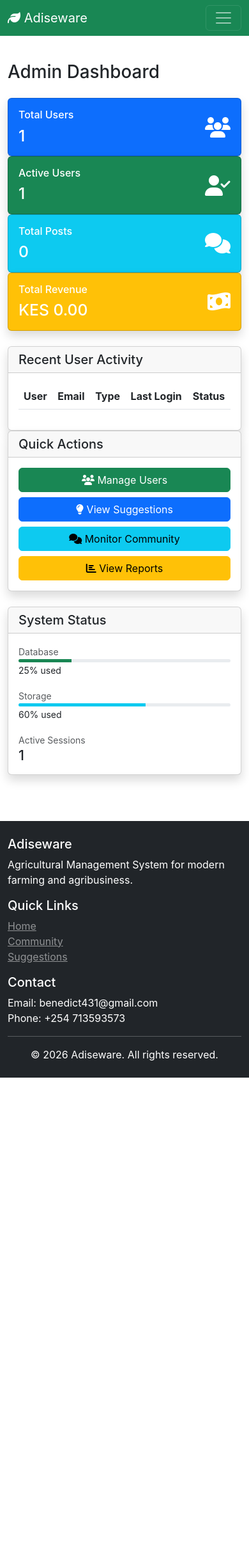
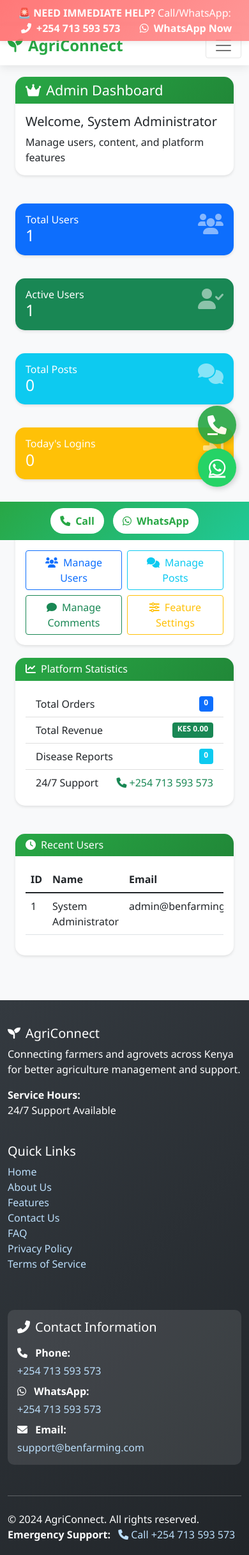
Before and after one commit to benedict431app/benfarming, a Flask app: page /admin/dashboard in a window 390 px wide. Shown: the whole page at 64% size. Before the commit the page ends 1684 px from the top, so only its background shows below. Run offline with Flask 3, Linux system fonts and the light colour scheme; a user stored in the database is signed in; lists and menus that the app fills with data are empty.

Commit message:
Add files via upload

```diff
--- a/templates/admin/dashboard.html
+++ b/templates/admin/dashboard.html
@@ -1,124 +1,224 @@
-{% extends "components/base.html" %}
-
-{% block title %}Admin Dashboard - Adiseware{% endblock %}
-
+{% extends "base.html" %}
 {% block content %}
+<div class="container-fluid">
+    <!-- Admin Header -->
+    <div class="row mb-4">
+        <div class="col-12">
+            <div class="card">
+                <div class="card-header bg-danger text-white">
+                    <h4 class="mb-0"><i class="fas fa-crown me-2"></i>Admin Dashboard</h4>
+                </div>
+                <div class="card-body">
                     <div class="row">
-    <div class="col-md-12">
-        <h1 class="mb-4">Admin Dashboard</h1>
-
-        <!-- Stats Cards -->
-        <div class="row mb-4">
-            <div class="col-md-3">
-                <div class="card bg-primary text-white shadow">
-                    <div class="card-body">
-                        <div class="d-flex justify-content-between align-items-center">
-                            <div>
-                                <h6 class="card-title">Total Users</h6>
-                                <h2 class="mb-0">{{ stats.total_users }}</h2>
+                        <div class="col-md-8">
+                            <h5>Welcome, System Administrator</h5>
+                            <p class="mb-0">Manage users, content, and platform features</p>
                         </div>
-                            <i class="fas fa-users fa-2x"></i>
+                        <div class="col-md-4 text-end">
+                            <div class="alert alert-warning">
+                                <small>
+                                    <i class="fas fa-shield-alt me-1"></i>
+                                    Admin Access Only
+                                </small>
                             </div>
                         </div>
-                </div>
-            </div>
-
-            <div class="col-md-3">
-                <div class="card bg-success text-white shadow">
-                    <div class="card-body">
-                        <div class="d-flex justify-content-between align-items-center">
-                            <div>
-                                <h6 class="card-title">Active Users</h6>
-                                <h2 class="mb-0">{{ stats.active_users }}</h2>
-                            </div>
-                            <i class="fas fa-user-check fa-2x"></i>
-                        </div>
-                    </div>
-                </div>
-            </div>
-
-            <div class="col-md-3">
-                <div class="card bg-info text-white shadow">
-                    <div class="card-body">
-                        <div class="d-flex justify-content-between align-items-center">
-                            <div>
-                                <h6 class="card-title">Total Posts</h6>
-                                <h2 class="mb-0">{{ stats.total_posts }}</h2>
-                            </div>
-                            <i class="fas fa-comments fa-2x"></i>
-                        </div>
-                    </div>
-                </div>
-            </div>
-
-            <div class="col-md-3">
-                <div class="card bg-warning text-white shadow">
-                    <div class="card-body">
-                        <div class="d-flex justify-content-between align-items-center">
-                            <div>
-                                <h6 class="card-title">Total Revenue</h6>
-                                <h2 class="mb-0">KES {{ "%.2f"|format(stats.total_revenue) }}</h2>
-                            </div>
-                            <i class="fas fa-money-bill-wave fa-2x"></i>
                     </div>
                 </div>
             </div>
         </div>
     </div>
 
-        <!-- Recent Activity -->
+    <!-- Statistics Cards -->
+    <div class="row mb-4">
+        <div class="col-md-3 mb-3">
+            <div class="card text-white bg-primary">
+                <div class="card-body">
+                    <div class="d-flex justify-content-between">
+                        <div>
+                            <h6 class="mb-0">Total Users</h6>
+                            <h2 class="mb-0">{{ stats.total_users }}</h2>
+                        </div>
+                        <div>
+                            <i class="fas fa-users fa-2x opacity-50"></i>
+                        </div>
+                    </div>
+                </div>
+            </div>
+        </div>
+
+        <div class="col-md-3 mb-3">
+            <div class="card text-white bg-success">
+                <div class="card-body">
+                    <div class="d-flex justify-content-between">
+                        <div>
+                            <h6 class="mb-0">Active Users</h6>
+                            <h2 class="mb-0">{{ stats.active_users }}</h2>
+                        </div>
+                        <div>
+                            <i class="fas fa-user-check fa-2x opacity-50"></i>
+                        </div>
+                    </div>
+                </div>
+            </div>
+        </div>
+
+        <div class="col-md-3 mb-3">
+            <div class="card text-white bg-info">
+                <div class="card-body">
+                    <div class="d-flex justify-content-between">
+                        <div>
+                            <h6 class="mb-0">Total Posts</h6>
+                            <h2 class="mb-0">{{ stats.total_posts }}</h2>
+                        </div>
+                        <div>
+                            <i class="fas fa-comments fa-2x opacity-50"></i>
+                        </div>
+                    </div>
+                </div>
+            </div>
+        </div>
+
+        <div class="col-md-3 mb-3">
+            <div class="card text-white bg-warning">
+                <div class="card-body">
+                    <div class="d-flex justify-content-between">
+                        <div>
+                            <h6 class="mb-0">Today's Logins</h6>
+                            <h2 class="mb-0">{{ stats.today_logins }}</h2>
+                        </div>
+                        <div>
+                            <i class="fas fa-sign-in-alt fa-2x opacity-50"></i>
+                        </div>
+                    </div>
+                </div>
+            </div>
+        </div>
+    </div>
+
+    <!-- Admin Actions -->
+    <div class="row mb-4">
+        <div class="col-md-6">
+            <div class="card">
+                <div class="card-header bg-dark text-white">
+                    <h6 class="mb-0"><i class="fas fa-cogs me-2"></i>Quick Actions</h6>
+                </div>
+                <div class="card-body">
+                    <div class="row g-2">
+                        <div class="col-6">
+                            <a href="{{ url_for('admin_users') }}" class="btn btn-outline-primary w-100">
+                                <i class="fas fa-users me-2"></i>Manage Users
+                            </a>
+                        </div>
+                        <div class="col-6">
+                            <a href="{{ url_for('admin_posts') }}" class="btn btn-outline-info w-100">
+                                <i class="fas fa-comments me-2"></i>Manage Posts
+                            </a>
+                        </div>
+                        <div class="col-6">
+                            <a href="{{ url_for('admin_comments') }}" class="btn btn-outline-success w-100">
+                                <i class="fas fa-comment me-2"></i>Manage Comments
+                            </a>
+                        </div>
+                        <div class="col-6">
+                            <a href="{{ url_for('admin_settings') }}" class="btn btn-outline-warning w-100">
+                                <i class="fas fa-sliders-h me-2"></i>Feature Settings
+                            </a>
+                        </div>
+                    </div>
+                </div>
+            </div>
+        </div>
+
+        <div class="col-md-6">
+            <div class="card">
+                <div class="card-header bg-dark text-white">
+                    <h6 class="mb-0"><i class="fas fa-chart-line me-2"></i>Platform Statistics</h6>
+                </div>
+                <div class="card-body">
+                    <ul class="list-group list-group-flush">
+                        <li class="list-group-item d-flex justify-content-between">
+                            <span>Total Orders</span>
+                            <span class="badge bg-primary">{{ stats.total_orders }}</span>
+                        </li>
+                        <li class="list-group-item d-flex justify-content-between">
+                            <span>Total Revenue</span>
+                            <span class="badge bg-success">KES {{ "%.2f"|format(stats.total_revenue) }}</span>
+                        </li>
+                        <li class="list-group-item d-flex justify-content-between">
+                            <span>Disease Reports</span>
+                            <span class="badge bg-info">{{ stats.disease_reports }}</span>
+                        </li>
+                        <li class="list-group-item d-flex justify-content-between">
+                            <span>24/7 Support</span>
+                            <span class="text-success">
+                                <i class="fas fa-phone me-1"></i>+254 713 593 573
+                            </span>
+                        </li>
+                    </ul>
+                </div>
+            </div>
+        </div>
+    </div>
+
+    <!-- Recent Users -->
     <div class="row">
-            <div class="col-md-8">
-                <div class="card shadow">
-                    <div class="card-header">
-                        <h5 class="mb-0">Recent User Activity</h5>
+        <div class="col-12">
+            <div class="card">
+                <div class="card-header bg-dark text-white">
+                    <h6 class="mb-0"><i class="fas fa-clock me-2"></i>Recent Users</h6>
                 </div>
                 <div class="card-body">
                     <div class="table-responsive">
                         <table class="table table-hover">
                             <thead>
                                 <tr>
-                                        <th>User</th>
+                                    <th>ID</th>
+                                    <th>Name</th>
                                     <th>Email</th>
                                     <th>Type</th>
-                                        <th>Last Login</th>
+                                    <th>Joined</th>
                                     <th>Status</th>
+                                    <th>Actions</th>
                                 </tr>
                             </thead>
                             <tbody>
-                                    {% for user in stats.recent_logins %}
+                                {% for user in stats.recent_users %}
                                 <tr>
-                                        <td>
-                                            <div class="d-flex align-items-center">
-                                                {% if user.profile_picture %}
-                                                <img src="{{ url_for('static', filename='uploads/' + user.profile_picture) }}"
-                                                     class="rounded-circle me-2" width="30" height="30" alt="{{ user.full_name }}">
-                                                {% else %}
-                                                <div class="rounded-circle bg-secondary d-flex align-items-center justify-content-center me-2"
-                                                     style="width: 30px; height: 30px;">
-                                                    <span class="text-white small">{{ user.full_name[0] }}</span>
-                                                </div>
-                                                {% endif %}
-                                                {{ user.full_name }}
-                                            </div>
-                                        </td>
+                                    <td>{{ user.id }}</td>
+                                    <td>{{ user.full_name }}</td>
                                     <td>{{ user.email }}</td>
                                     <td>
-                                            <span class="badge bg-secondary">{{ user.user_type|replace('_', ' ')|title }}</span>
-                                        </td>
-                                        <td>
-                                            {% if user.last_login %}
-                                            {{ user.last_login.strftime('%Y-%m-%d %H:%M') }}
-                                            {% else %}
-                                            <span class="text-muted">Never</span>
+                                        <span class="badge bg-{{ 'success' if user.user_type == 'farmer' else 'info' if user.user_type == 'agrovet' else 'warning' if user.user_type == 'extension_officer' else 'secondary' }}">
+                                            {{ user.user_type }}
+                                        </span>
+                                        {% if user.is_admin %}
+                                        <span class="badge bg-danger">Admin</span>
                                         {% endif %}
                                     </td>
+                                    <td>{{ user.created_at.strftime('%Y-%m-%d') }}</td>
                                     <td>
                                         {% if user.is_active %}
                                         <span class="badge bg-success">Active</span>
                                         {% else %}
                                         <span class="badge bg-danger">Inactive</span>
                                         {% endif %}
+                                    </td>
+                                    <td>
+                                        <div class="btn-group btn-group-sm">
+                                            {% if not user.is_admin %}
+                                            <button class="btn btn-outline-success btn-sm toggle-user"
+                                                    data-user-id="{{ user.id }}"
+                                                    data-action="{{ 'deactivate' if user.is_active else 'activate' }}">
+                                                <i class="fas fa-{{ 'ban' if user.is_active else 'check' }}"></i>
+                                            </button>
+                                            {% endif %}
+                                            {% if user.id != current_user.id %}
+                                            <button class="btn btn-outline-danger btn-sm delete-user"
+                                                    data-user-id="{{ user.id }}">
+                                                <i class="fas fa-trash"></i>
+                                            </button>
+                                            {% endif %}
+                                        </div>
                                     </td>
                                 </tr>
                                 {% endfor %}
@@ -128,57 +228,82 @@
                 </div>
             </div>
         </div>
-
-            <div class="col-md-4">
-                <div class="card shadow">
-                    <div class="card-header">
-                        <h5 class="mb-0">Quick Actions</h5>
-                    </div>
-                    <div class="card-body">
-                        <div class="d-grid gap-2">
-                            <a href="{{ url_for('admin_users') }}" class="btn btn-success">
-                                <i class="fas fa-users"></i> Manage Users
-                            </a>
-                            <a href="{{ url_for('view_recommendations') }}" class="btn btn-primary">
-                                <i class="fas fa-lightbulb"></i> View Suggestions
-                            </a>
-                            <a href="{{ url_for('community') }}" class="btn btn-info">
-                                <i class="fas fa-comments"></i> Monitor Community
-                            </a>
-                            <button class="btn btn-warning">
-                                <i class="fas fa-chart-bar"></i> View Reports
-                            </button>
-                        </div>
     </div>
 </div>
 
-                <div class="card shadow mt-4">
-                    <div class="card-header">
-                        <h5 class="mb-0">System Status</h5>
-                    </div>
-                    <div class="card-body">
-                        <div class="mb-3">
-                            <small class="text-muted">Database</small>
-                            <div class="progress" style="height: 5px;">
-                                <div class="progress-bar bg-success" style="width: 25%"></div>
-                            </div>
-                            <small>25% used</small>
-                        </div>
-                        <div class="mb-3">
-                            <small class="text-muted">Storage</small>
-                            <div class="progress" style="height: 5px;">
-                                <div class="progress-bar bg-info" style="width: 60%"></div>
-                            </div>
-                            <small>60% used</small>
-                        </div>
-                        <div>
-                            <small class="text-muted">Active Sessions</small>
-                            <h4 class="mb-0">{{ stats.active_users }}</h4>
-                        </div>
-                    </div>
-                </div>
-            </div>
-        </div>
-    </div>
-</div>
+<style>
+.card {
+    border: none;
+    box-shadow: 0 2px 4px rgba(0,0,0,0.1);
+}
+
+.card-header {
+    border-bottom: none;
+}
+
+.table th {
+    border-top: none;
+    font-weight: 600;
+}
+
+.btn-group-sm > .btn {
+    padding: 0.25rem 0.5rem;
+}
+</style>
+
+<script>
+$(document).ready(function() {
+    // Toggle user status
+    $('.toggle-user').on('click', function() {
+        const userId = $(this).data('user-id');
+        const action = $(this).data('action');
+
+        if (!confirm(`Are you sure you want to ${action} this user?`)) {
+            return;
+        }
+
+        $.ajax({
+            url: `/admin/user/${userId}/toggle`,
+            type: 'POST',
+            success: function(response) {
+                if (response.success) {
+                    location.reload();
+                }
+            },
+            error: function() {
+                alert('Error updating user status');
+            }
+        });
+    });
+
+    // Delete user
+    $('.delete-user').on('click', function() {
+        const userId = $(this).data('user-id');
+
+        if (!confirm('Are you sure you want to deactivate this user? This action cannot be undone.')) {
+            return;
+        }
+
+        $.ajax({
+            url: `/admin/user/${userId}/delete`,
+            type: 'POST',
+            success: function(response) {
+                if (response.success) {
+                    location.reload();
+                } else {
+                    alert(response.error || 'Error deleting user');
+                }
+            },
+            error: function() {
+                alert('Error deleting user');
+            }
+        });
+    });
+
+    // Emergency contact
+    $('a[href*="tel:+254"]').on('click', function() {
+        console.log('Admin: Emergency contact initiated');
+    });
+});
+</script>
 {% endblock %}
```
Lines whose indentation alone changed are shown as unchanged.
